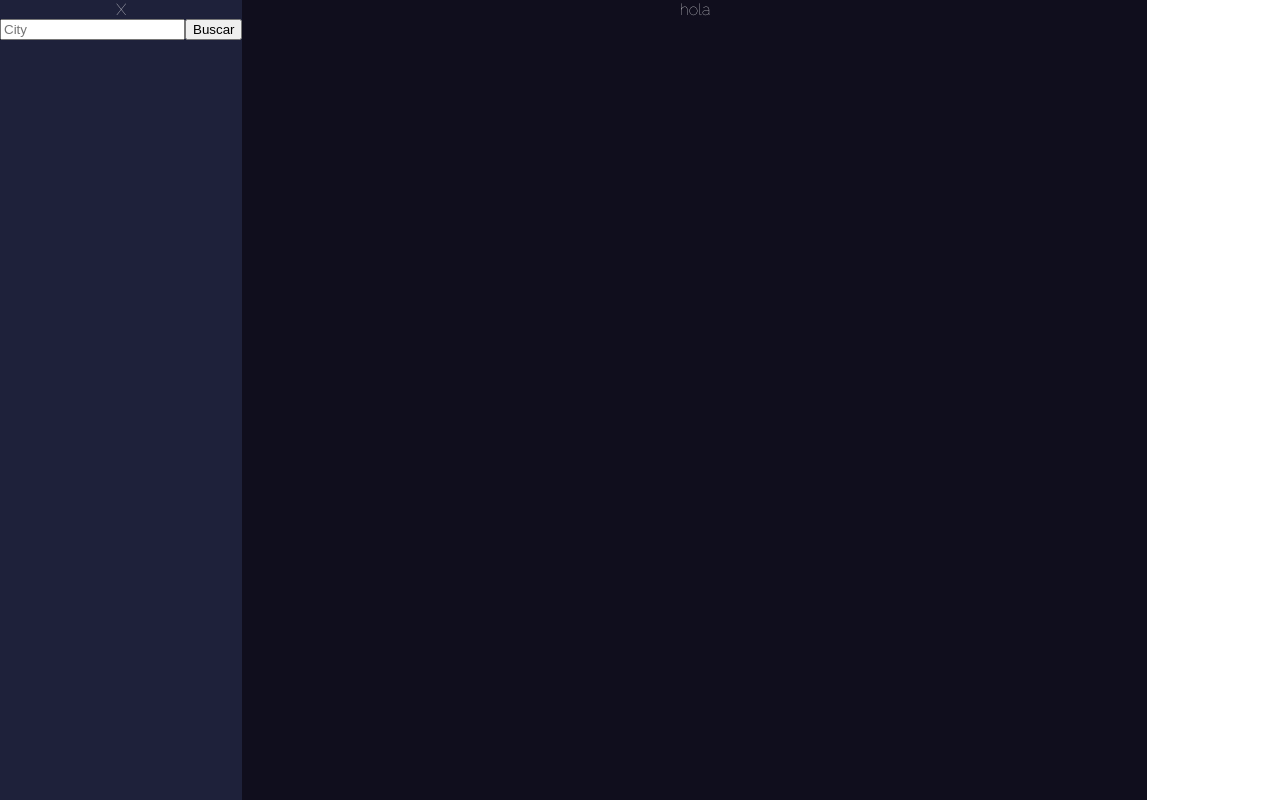
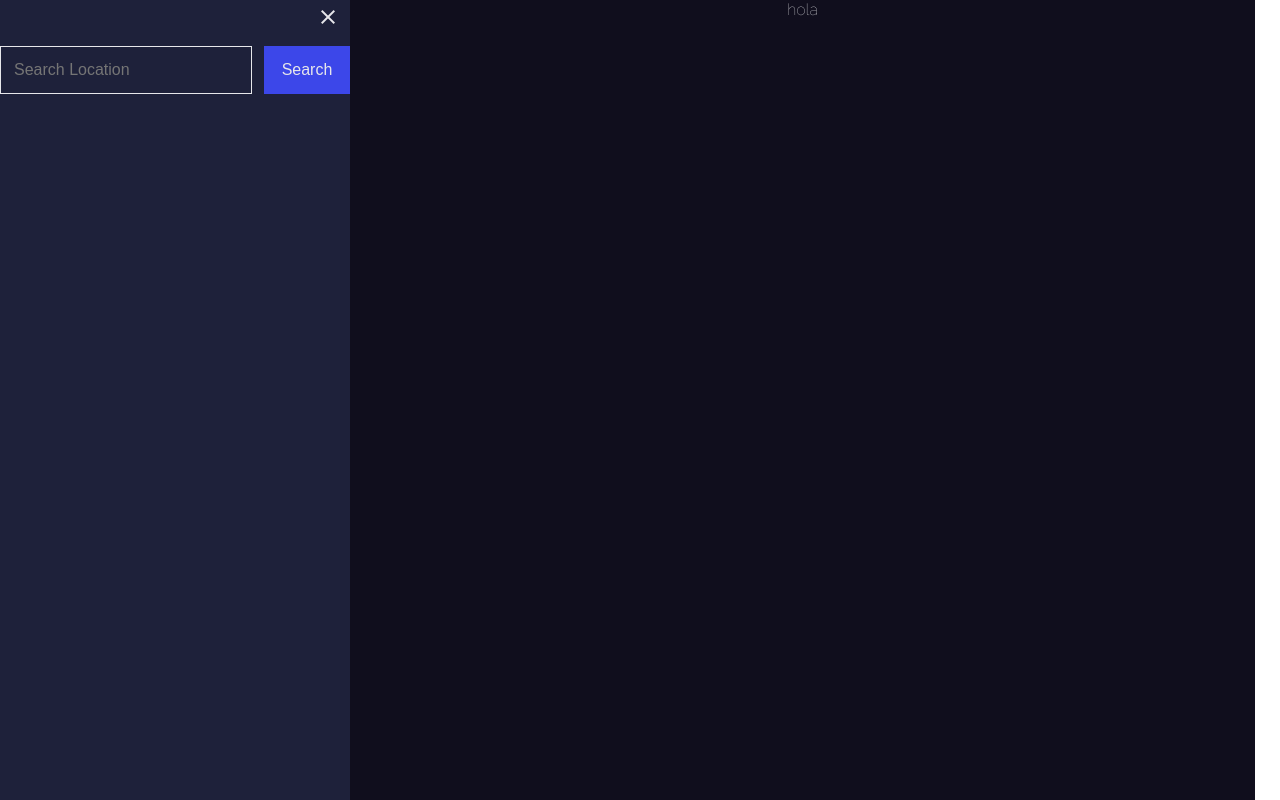
Before and after one commit to Cjuampi/weather-app, a React (Create React App) app in the folder client/: page / in a window 1280 px wide. Both pictures are taken after a click on the button "Search for places". Built offline with nearby package versions, Linux system fonts and the light colour scheme.

Commit message:
Added the box search and button search style

```diff
--- a/client/src/components/searchButton/SearchButton.css
+++ b/client/src/components/searchButton/SearchButton.css
@@ -1,12 +1,10 @@
-.containerBSP{
 
-    background-color: red;
-}
 .searchPlacesBtn {
     width: 161px;
     height: 40px;
     color:#E7E7EB;
     background: #6E707A;
+    border: none;
     box-shadow: 0px 4px 4px rgba(0, 0, 0, 0.25);
     /* z-index: 1; */
 }
--- a/client/src/components/searchcity/SearchCity.css
+++ b/client/src/components/searchcity/SearchCity.css
@@ -1,3 +1,5 @@
+@import '~material-design-icons/iconfont/material-icons.css';
+
 .containerWS{
     max-width: 414px;
     min-height: 100vh;
@@ -5,3 +7,32 @@
     /* display: none; */
     /* z-index: 500; */
 }
+.closeBttn{
+    display: flex;
+    justify-content: flex-end;
+    padding-top: 5px;
+    padding-right: 10px;
+}
+.containerForm{
+    margin-top: 17px;
+}
+#inputSCity {
+    border: 1px solid #E7E7EB;
+    width: 252px;
+    height: 48px;
+    box-sizing: border-box;
+    background-color: #1E213A;
+    margin-right: 12px;
+    color:#E7E7EB;
+    font-size: 16px;
+    padding-left: 13px;
+}
+
+#submitBttn{
+    background-color: #3C47E9;
+    width: 86px;
+    height: 48px;
+    font-size: 16px;
+    color:#E7E7EB;
+    border: none;
+}
--- a/client/src/components/searchcity/SearchCity.js
+++ b/client/src/components/searchcity/SearchCity.js
@@ -49,12 +49,12 @@ const WeatherSearch = () =>{
     return(
         <section className='containerWS'>
             <section className='closeBttn'>
-                <span onClick={activateSearch}>X</span>
+                <span className="material-icons" onClick={activateSearch} >close</span>
             </section>
             <section className='containerForm'>
                 <form onSubmit={onSubmitInput}>
-                    <input type='text' placeholder='City' onChange={catchInput}/>
-                    <input type='submit' value='Buscar'/>
+                    <input type='text' placeholder='Search Location' onChange={catchInput} id='inputSCity'/>
+                    <input type='submit' value='Search' id='submitBttn'/>
                 </form>
             </section>
             <section className='containerResult'>
```
